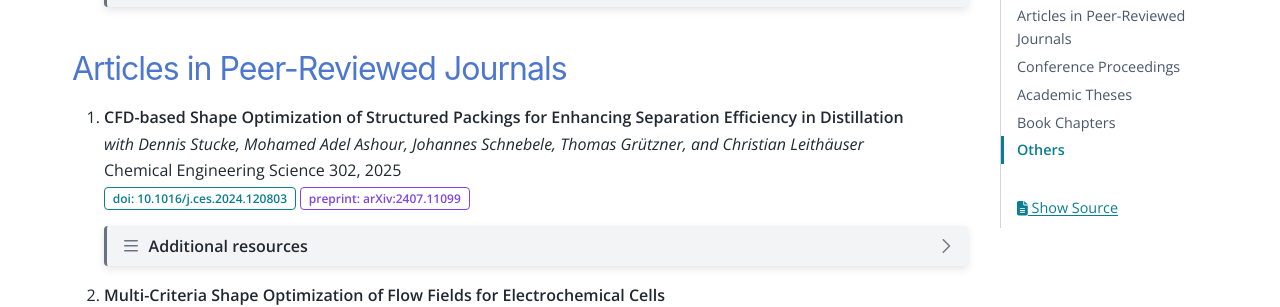
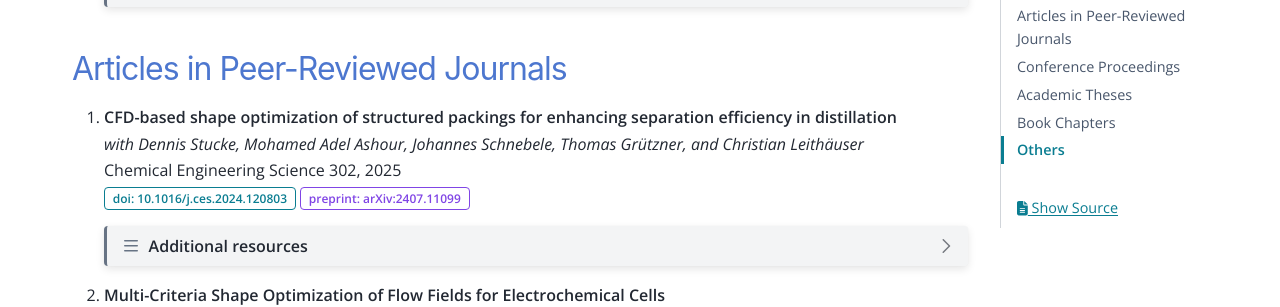
Before and after one commit to sblauth/sblauth.github.io, a Sphinx documentation site: the page built from source/publications.rst, in a window 1280 px wide and 900 px high, scrolled down 495 px. Shown: the part 154-461 px from the top of the window. Built offline with Sphinx 7.4.7 and the PyData theme 0.15.4, drawn with Linux system fonts in a browser that asks for light colours.

```diff
--- a/source/publications.rst
+++ b/source/publications.rst
@@ -89,7 +89,7 @@ Articles in Peer-Reviewed Journals
 
 
 
-#.  | **CFD-based Shape Optimization of Structured Packings for Enhancing Separation Efficiency in Distillation**
+#.  | **CFD-based shape optimization of structured packings for enhancing separation efficiency in distillation**
     | *with Dennis Stucke, Mohamed Adel Ashour, Johannes Schnebele, Thomas Grützner, and Christian Leithäuser*
     | Chemical Engineering Science 302, 2025
     | :bdg-link-primary-line:`doi: 10.1016/j.ces.2024.120803 <https://doi.org/10.1016/j.ces.2024.120803>` :bdg-link-secondary-line:`preprint: arXiv:2407.11099 <https://arxiv.org/abs/2407.11099>`
@@ -110,7 +110,7 @@ Articles in Peer-Reviewed Journals
                     @Article{Blauth2025CFD,
                       author  = {Sebastian Blauth and Dennis Stucke and Mohamed Adel Ashour and Johannes Schnebele and Thomas Grützner and Christian Leithäuser},
                       journal = {Chemical Engineering Science},
-                      title   = {{CFD-based Shape Optimization of Structured Packings for Enhancing Separation Efficiency in Distillation}},
+                      title   = {{CFD-based shape optimization of structured packings for enhancing separation efficiency in distillation}},
                       year    = {2025},
                       issn    = {0009-2509},
                       volume  = {302},
@@ -121,7 +121,7 @@ Articles in Peer-Reviewed Journals
 
                 .. code-block:: text
 
-                    CFD-based Shape Optimization of Structured Packings for Enhancing Separation Efficiency in Distillation
+                    CFD-based shape optimization of structured packings for enhancing separation efficiency in distillation
                     Sebastian Blauth, Dennis Stucke, Mohamed Adel Ashour, Johannes Schnebele, Thomas Grützner, and Christian Leithäuser
                     Chemical Engineering Science 302, 2025
                     https://doi.org/10.1016/j.ces.2024.120803
```
